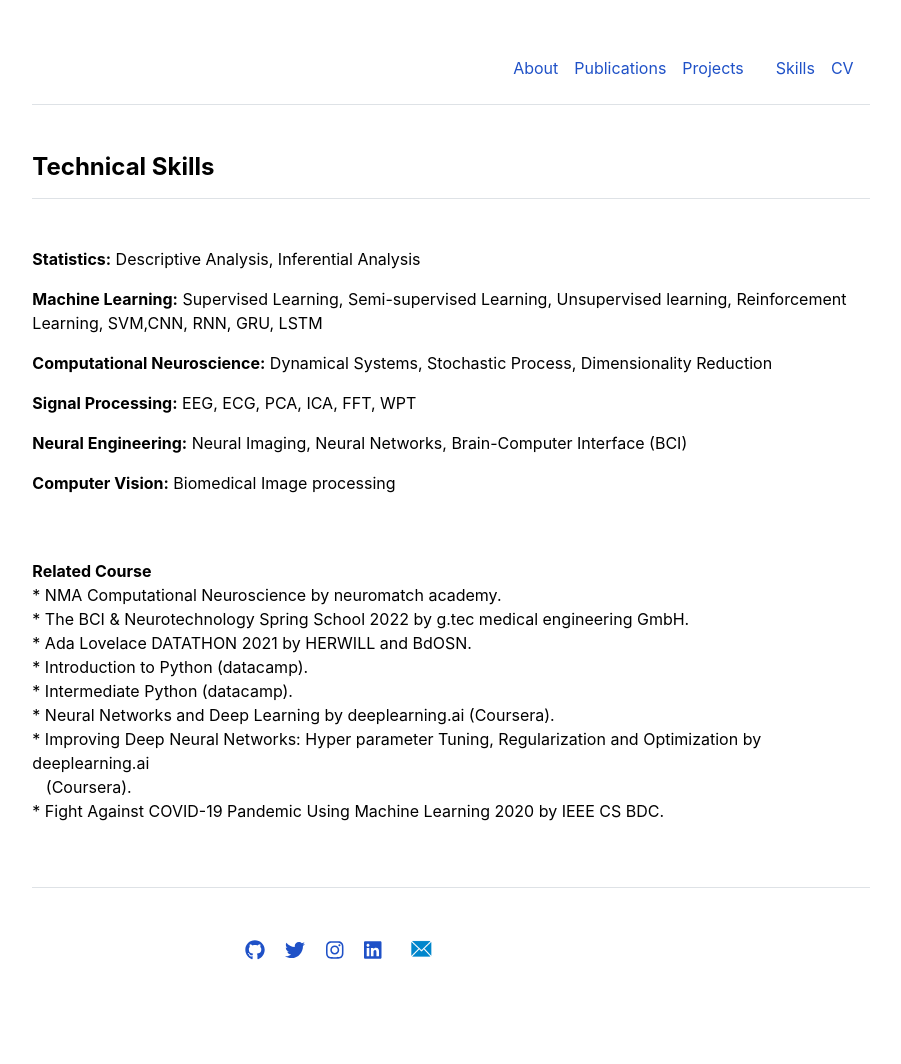
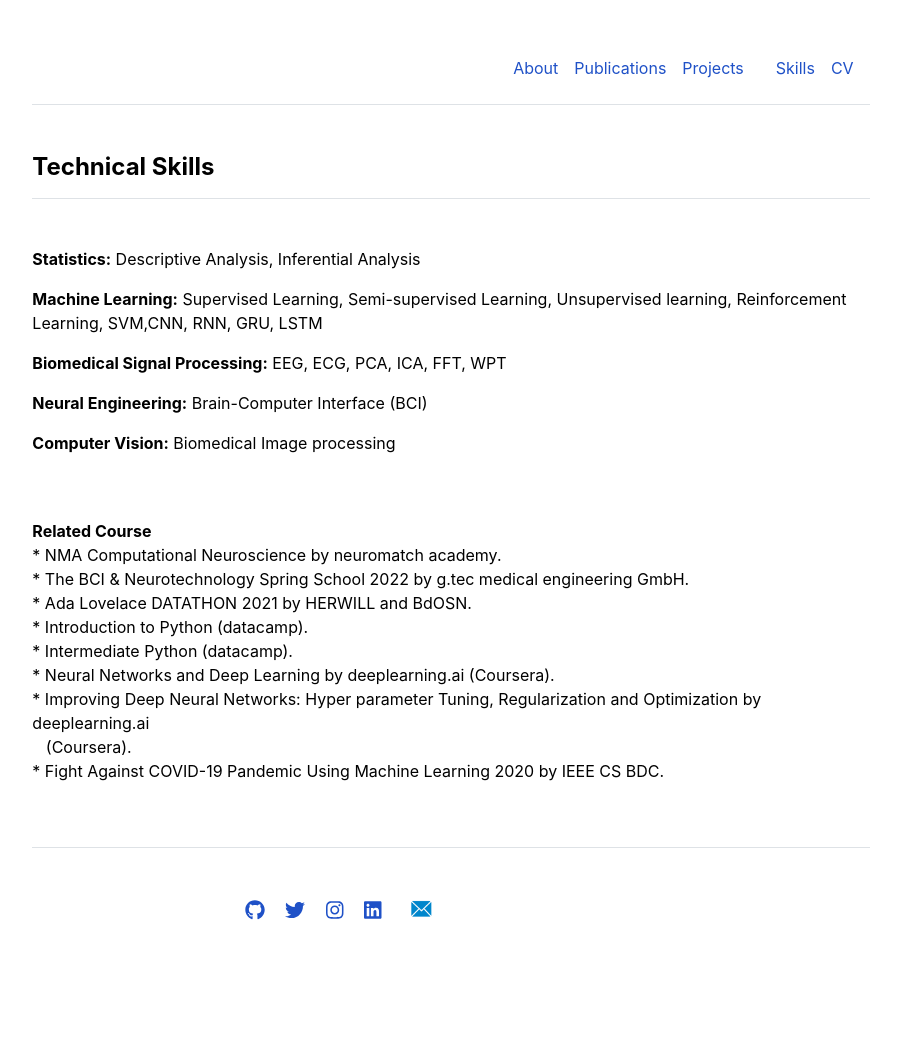
Before and after one commit to Anannabiswas/anannabiswas.github.io, a Jekyll site: the page built from Skills.md, in a window 1280 px wide. Shown: the whole page, without its empty margins (189-1090 px from the left). Built offline with Jekyll 4.4.1, drawn with Linux system fonts in a browser that asks for light colours; after the commit the page ends 1024 px from its top, so only the background shows below that.

Commit message:
Update Skills.md

```diff
--- a/Skills.md
+++ b/Skills.md
@@ -8,9 +8,8 @@ title: "Ananna Biswas | Skills "
     <h4 class="fw-bold border-bottom pb-3 mb-5">Technical Skills</h4>
     <P><b>Statistics:</b> Descriptive Analysis, Inferential Analysis </p>
     <p><b> Machine Learning:</b> Supervised Learning, Semi-supervised Learning, Unsupervised learning, Reinforcement Learning, SVM,CNN, RNN, GRU, LSTM </p>
-    <p><b>Computational Neuroscience:</b> Dynamical Systems, Stochastic Process, Dimensionality Reduction </p>
-    <p><b> Signal Processing:</b> EEG, ECG, PCA, ICA, FFT, WPT</p>
-    <p><b>Neural Engineering:</b> Neural Imaging, Neural Networks, Brain-Computer Interface (BCI) </p>
+    <p><b>Biomedical Signal Processing:</b> EEG, ECG, PCA, ICA, FFT, WPT</p>
+    <p><b>Neural Engineering:</b> Brain-Computer Interface (BCI) </p>
     <p><b>Computer Vision:</b> Biomedical Image processing </p>
 
   </div>
```
